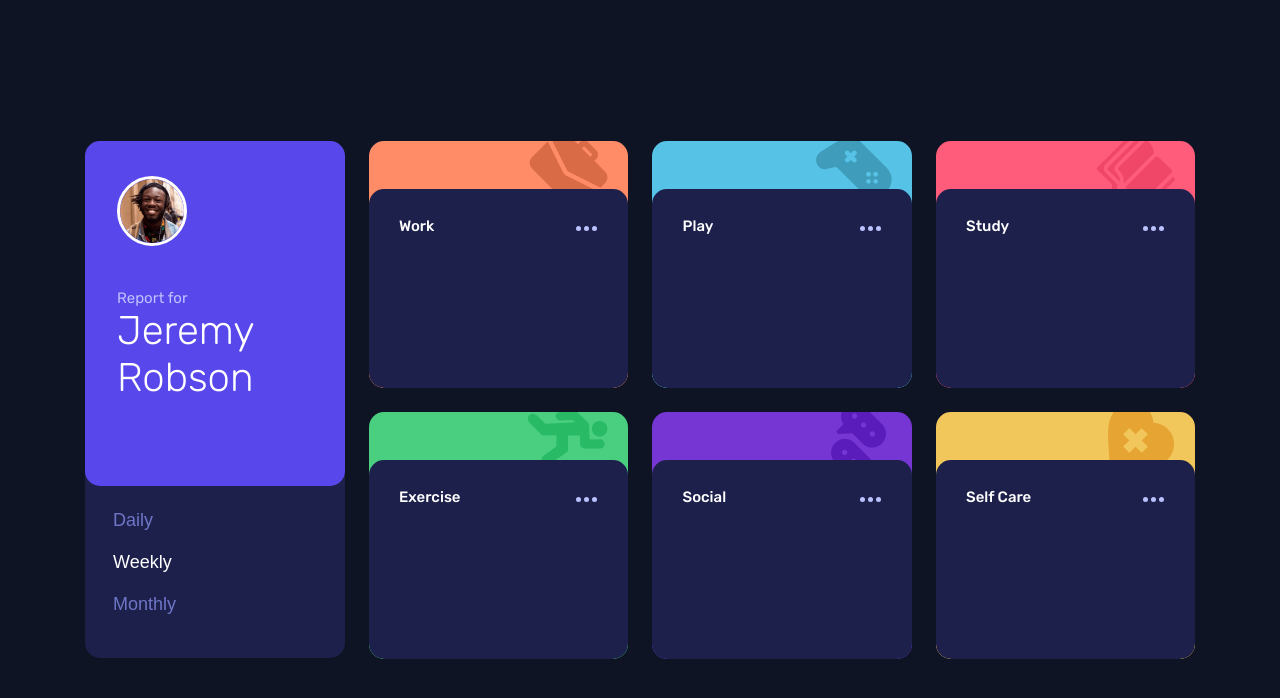
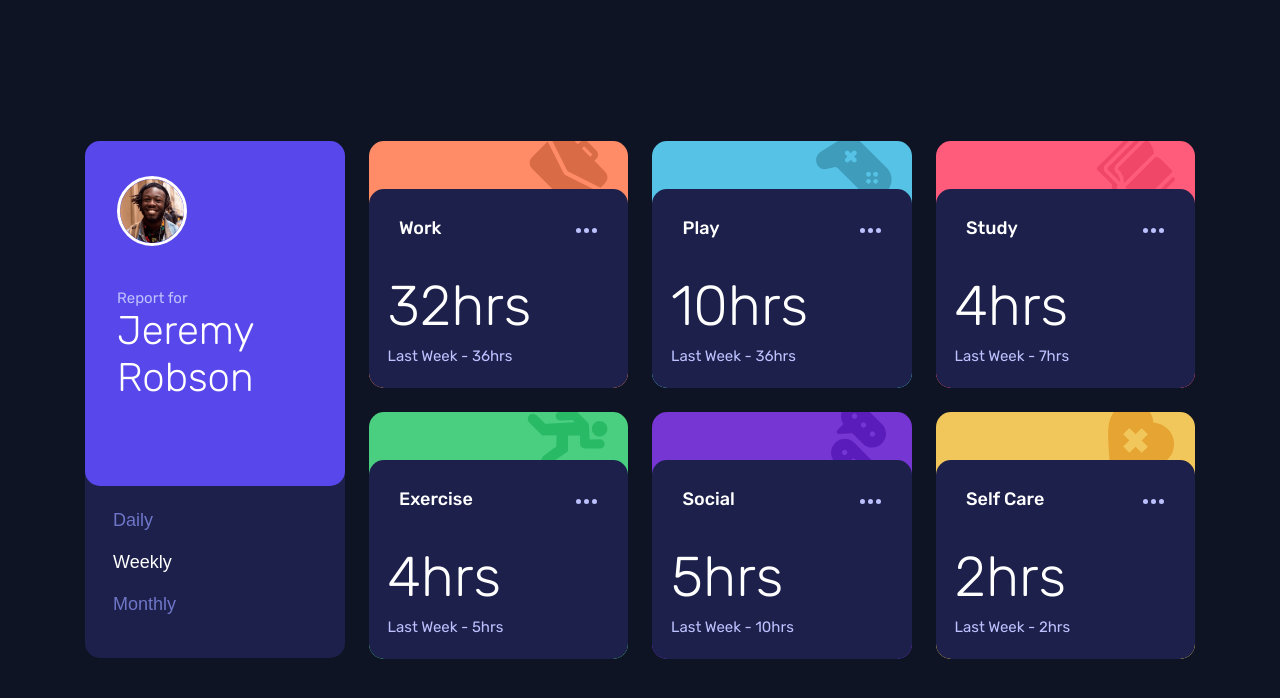
Before and after one commit to delroscol98/time-tracking-dashboard, a plain HTML site: page src/index.html in a window 1280 px wide. Drawn offline with Linux system fonts and the light colour scheme.

Commit message:
HTML and CSS modified --> data display

```diff
--- a/src/index.html
+++ b/src/index.html
@@ -45,11 +45,15 @@
           alt="work icon"
         />
         <article class="container-main">
-          <article class="data-header">
-            <h2 class="font-bold">Work</h2>
+          <article class="data-width data-header">
+            <h2 class="text-base font-bold">Work</h2>
             <button>
               <img src="./images/icon-ellipsis.svg" alt="" />
             </button>
+          </article>
+          <article class="data-width data-display">
+            <p class="text-lg font-light">32hrs</p>
+            <p class="data-last-week text-sm">Last Week - 36hrs</p>
           </article>
         </article>
       </article>
@@ -60,11 +64,15 @@
           alt="play icon"
         />
         <article class="container-main">
-          <article class="data-header">
-            <h2 class="font-bold">Play</h2>
+          <article class="data-width data-header">
+            <h2 class="text-base font-bold">Play</h2>
             <button>
               <img src="./images/icon-ellipsis.svg" alt="" />
             </button>
+          </article>
+          <article class="data-width data-display">
+            <p class="text-lg font-light">10hrs</p>
+            <p class="data-last-week text-sm">Last Week - 36hrs</p>
           </article>
         </article>
       </article>
@@ -75,11 +83,15 @@
           alt="study icon"
         />
         <article class="container-main">
-          <article class="data-header">
-            <h2 class="font-bold">Study</h2>
+          <article class="data-width data-header">
+            <h2 class="text-base font-bold">Study</h2>
             <button>
               <img src="./images/icon-ellipsis.svg" alt="" />
             </button>
+          </article>
+          <article class="data-width data-display">
+            <p class="text-lg font-light">4hrs</p>
+            <p class="data-last-week text-sm">Last Week - 7hrs</p>
           </article>
         </article>
       </article>
@@ -90,11 +102,15 @@
           alt="exercise icon"
         />
         <article class="container-main">
-          <article class="data-header">
-            <h2 class="font-bold">Exercise</h2>
+          <article class="data-width data-header">
+            <h2 class="text-base font-bold">Exercise</h2>
             <button>
               <img src="./images/icon-ellipsis.svg" alt="" />
             </button>
+          </article>
+          <article class="data-width data-display">
+            <p class="text-lg font-light">4hrs</p>
+            <p class="data-last-week text-sm">Last Week - 5hrs</p>
           </article>
         </article>
       </article>
@@ -105,11 +121,15 @@
           alt="social icon"
         />
         <article class="container-main">
-          <article class="data-header">
-            <h2 class="font-bold">Social</h2>
+          <article class="data-width data-header">
+            <h2 class="text-base font-bold">Social</h2>
             <button>
               <img src="./images/icon-ellipsis.svg" alt="" />
             </button>
+          </article>
+          <article class="data-width data-display">
+            <p class="text-lg font-light">5hrs</p>
+            <p class="data-last-week text-sm">Last Week - 10hrs</p>
           </article>
         </article>
       </article>
@@ -120,11 +140,15 @@
           alt="self-care icon"
         />
         <article class="container-main">
-          <article class="data-header">
-            <h2 class="font-bold">Self Care</h2>
+          <article class="data-width data-header">
+            <h2 class="text-base font-bold">Self Care</h2>
             <button>
               <img src="./images/icon-ellipsis.svg" alt="" />
             </button>
+          </article>
+          <article class="data-width data-display">
+            <p class="text-lg font-light">2hrs</p>
+            <p class="data-last-week text-sm">Last Week - 2hrs</p>
           </article>
         </article>
       </article>
--- a/src/style.css
+++ b/src/style.css
@@ -172,11 +172,25 @@ button.active {
   color: var(--neutral-white);
 }
 
-.data-header {
+.data-width {
   width: 85.321%;
   display: flex;
   justify-content: space-between;
-  margin: 2.8rem auto 0.6rem;
+  margin: auto;
+}
+
+.data-header {
+  padding: 2.8rem 0 0.6rem;
+}
+
+.data-display {
+  display: flex;
+  padding-bottom: 2.8rem;
+}
+
+.data-last-week {
+  align-self: center;
+  color: var(--neutral-pale-blue);
 }
 
 /* Custom Styling */
@@ -237,6 +251,15 @@ main {
     width: 76.471%;
     margin-bottom: 2.8rem;
   }
+
+  .data-display {
+    flex-direction: column;
+    gap: 0.8rem;
+  }
+
+  .data-last-week {
+    align-self: flex-start;
+  }
   /* Custom Styling */
   main {
     grid-template-columns: repeat(4, 1fr);
```
